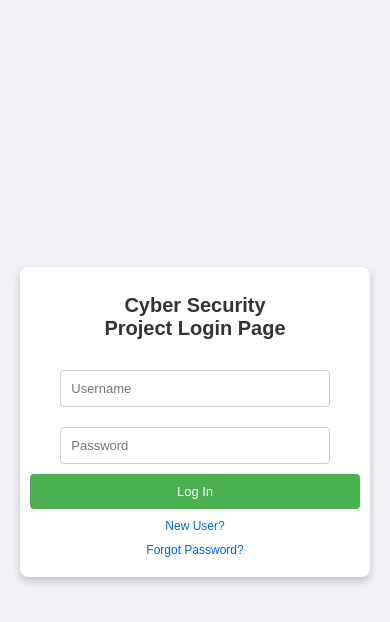
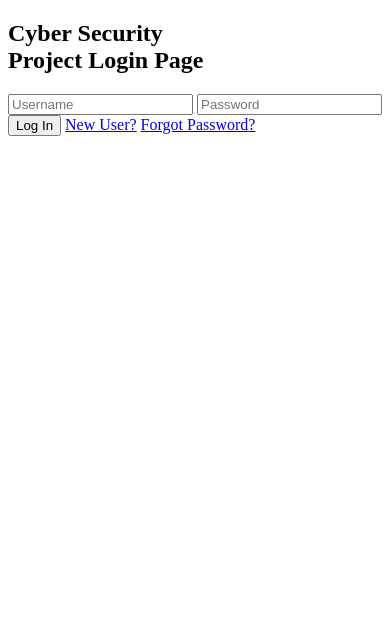
Before and after one commit to json144/mlixm-, a plain HTML site: page index.html in a window 390 px wide. Drawn offline with Linux system fonts and the light colour scheme.

Commit message:
Update index.html

```diff
--- a/index.html
+++ b/index.html
@@ -4,111 +4,7 @@
     <meta charset="UTF-8" />
     <meta name="viewport" content="width=device-width, initial-scale=1.0" />
     <title>User Login Page</title>
-    <style>
-      /* Basic styling for the login page */
-      body {
-        display: flex;
-        justify-content: center;
-        align-items: center;
-        height: 100vh;
-        margin: 0;
-        font-family: Arial, sans-serif;
-        background-color: #f0f2f5;
-      }
 
-      .login-container {
-        width: 100%;
-        max-width: 400px;
-        padding: 20px;
-        background-color: #fff;
-        box-shadow: 0px 4px 8px rgba(0, 0, 0, 0.2);
-        border-radius: 8px;
-        text-align: center;
-        margin: 20px;
-      }
-
-      h2 {
-        margin-bottom: 20px;
-        color: #333;
-        font-size: 24px;
-      }
-
-      .input-field {
-        width: 75%;
-        padding: 12px;
-        margin: 10px 0;
-        border: 1px solid #ccc;
-        border-radius: 4px;
-        font-size: 16px;
-      }
-
-      .btn {
-        width: 100%;
-        padding: 12px;
-        background-color: #4caf50;
-        color: white;
-        border: none;
-        border-radius: 4px;
-        cursor: pointer;
-        font-size: 16px;
-      }
-
-      .btn:hover {
-        background-color: #45a049;
-      }
-
-      .link {
-        display: block;
-        margin: 10px 0;
-        color: #0066cc;
-        text-decoration: none;
-        font-size: 14px;
-      }
-
-      .link:hover {
-        text-decoration: underline;
-      }
-
-      /* Responsive styling for tablets and mobile devices */
-      @media (max-width: 7 ,..,/.-plq1sa68px) {
-        h2 {
-          font-size: 22px;
-        }
-
-        .login-container {
-          padding: 15px;
-        }
-
-        .input-field,
-        .btn {
-          font-size: 14px;
-        }
-
-        .link {
-          font-size: 13px;
-        }
-      }
-
-      @media (max-width: 480px) {
-        h2 {
-          font-size: 20px;
-        }
-
-        .login-container {
-          padding: 10px;
-        }
-
-        .input-field,
-        .btn {
-          font-size: 13px;
-          padding: 10px;
-        }
-
-        .link {
-          font-size: 12px;
-        }
-      }
-    </style>
   </head>
   <body>
     <div class="login-container">
```
